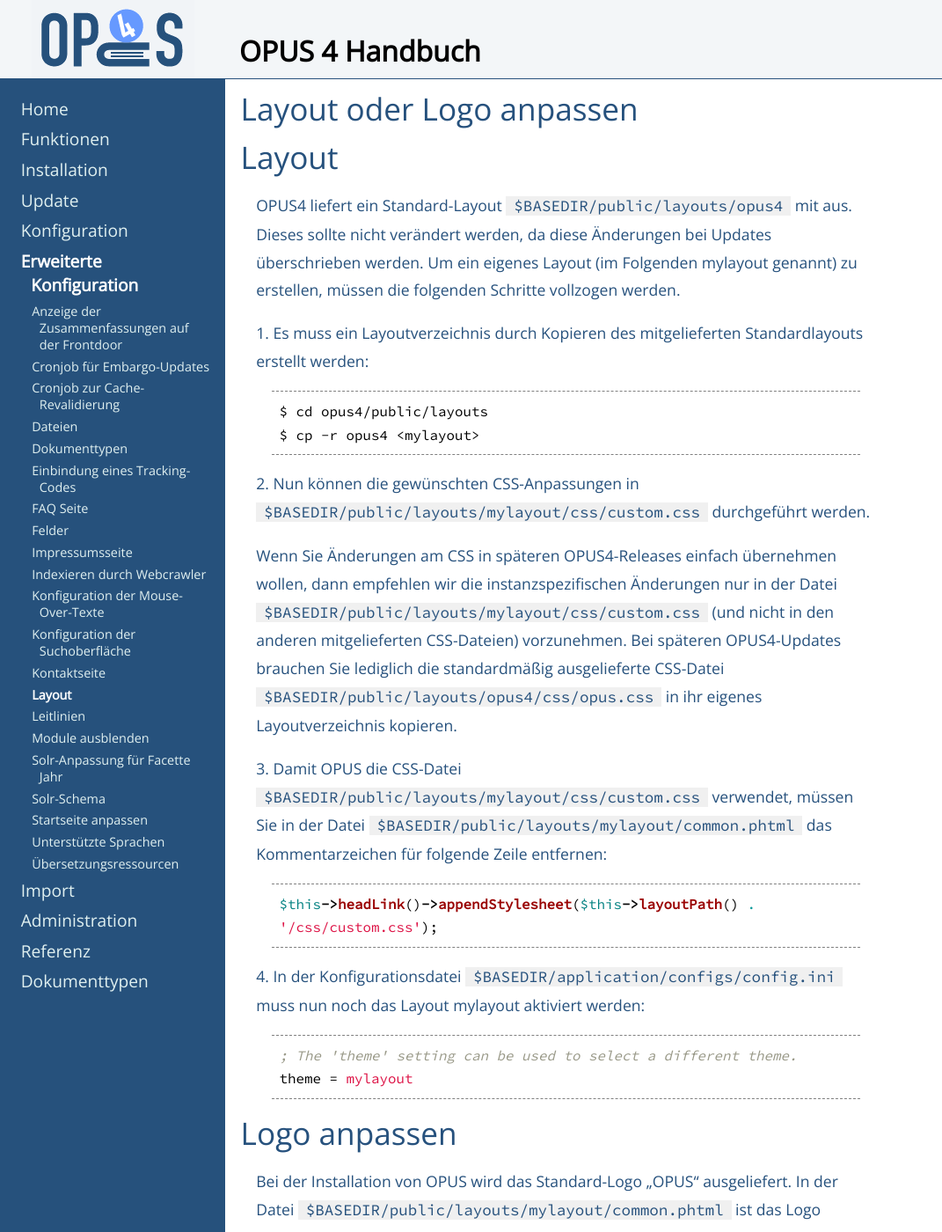
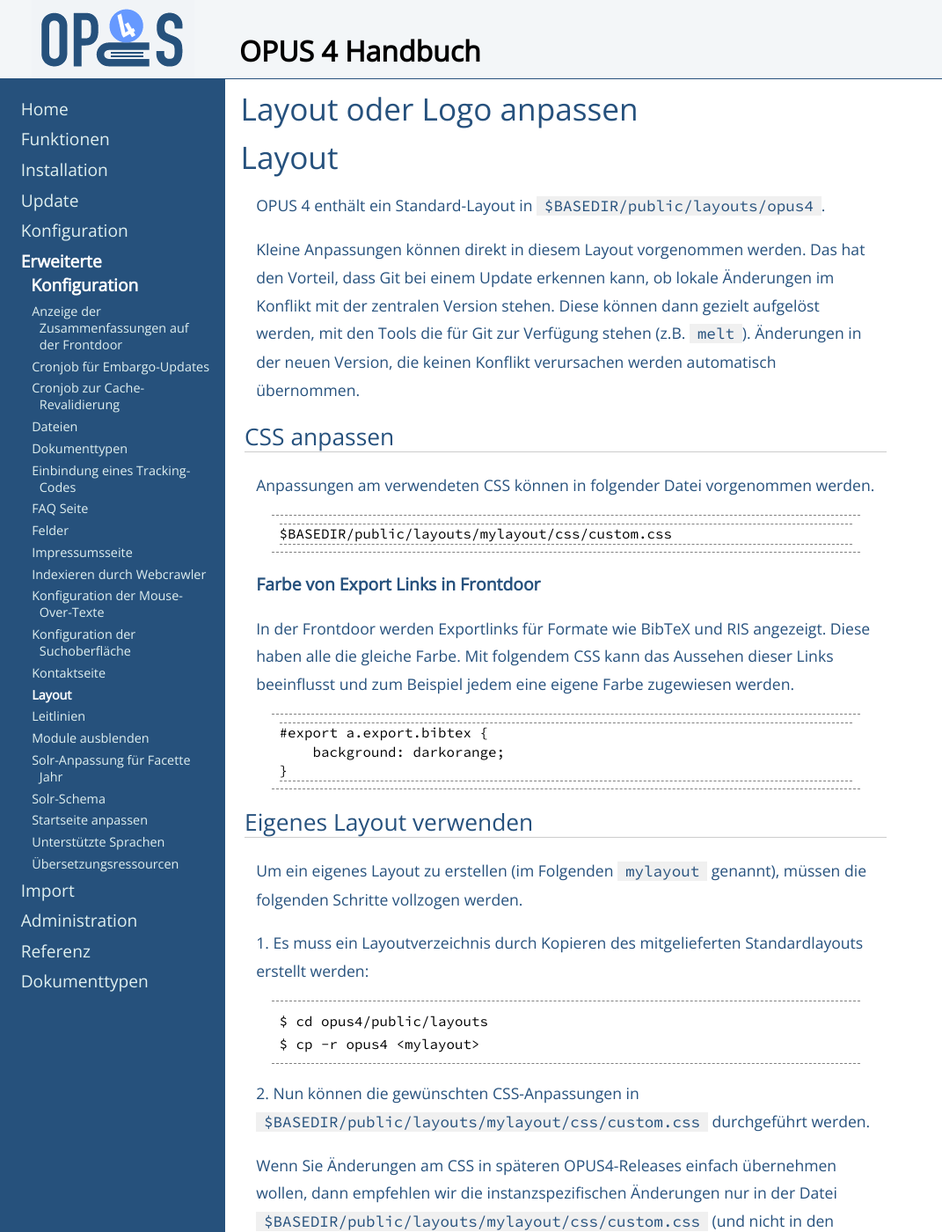
Before and after one commit to OPUS4/userdoc, a Jekyll site: the page built from configext/layout.md, in a window 1280 px wide and 1400 px high. Shown: the whole window at 88% size, without its empty margins (0-1071 px from the left). Built offline with Jekyll 4.4.1, drawn with Linux system fonts in a browser that asks for light colours.

Commit message:
OPUSVIER-3768 - Restored layout documentation.

```diff
--- a/configext/layout.md
+++ b/configext/layout.md
@@ -7,9 +7,37 @@ weight: 10
 
 # Layout
 
-OPUS4 liefert ein Standard-Layout `$BASEDIR/public/layouts/opus4` mit aus. Dieses sollte nicht verändert werden,
-da diese Änderungen bei Updates überschrieben werden. Um ein eigenes Layout (im Folgenden mylayout genannt) zu
-erstellen, müssen die folgenden Schritte vollzogen werden.
+OPUS 4 enthält ein Standard-Layout in `$BASEDIR/public/layouts/opus4`.
+
+Kleine Anpassungen können direkt in diesem Layout vorgenommen werden.
+Das hat den Vorteil, dass Git bei einem Update erkennen kann, ob lokale
+Änderungen im Konflikt mit der zentralen Version stehen. Diese können
+dann gezielt aufgelöst werden, mit den Tools die für Git zur Verfügung
+stehen (z.B. `melt`). Änderungen in der neuen Version, die keinen
+Konflikt verursachen werden automatisch übernommen.
+
+## CSS anpassen
+
+Anpassungen am verwendeten CSS können in folgender Datei vorgenommen
+werden.
+
+    $BASEDIR/public/layouts/mylayout/css/custom.css
+
+### Farbe von Export Links in Frontdoor
+
+In der Frontdoor werden Exportlinks für Formate wie BibTeX und RIS
+angezeigt. Diese haben alle die gleiche Farbe. Mit folgendem CSS kann
+das Aussehen dieser Links beeinflusst und zum Beispiel jedem eine eigene
+Farbe zugewiesen werden.
+
+    #export a.export.bibtex {
+        background: darkorange;
+    }
+
+## Eigenes Layout verwenden
+
+Um ein eigenes Layout zu erstellen (im Folgenden `mylayout` genannt),
+müssen die folgenden Schritte vollzogen werden.
 
 1\. Es muss ein Layoutverzeichnis durch Kopieren des mitgelieferten Standardlayouts erstellt werden:
 
```
